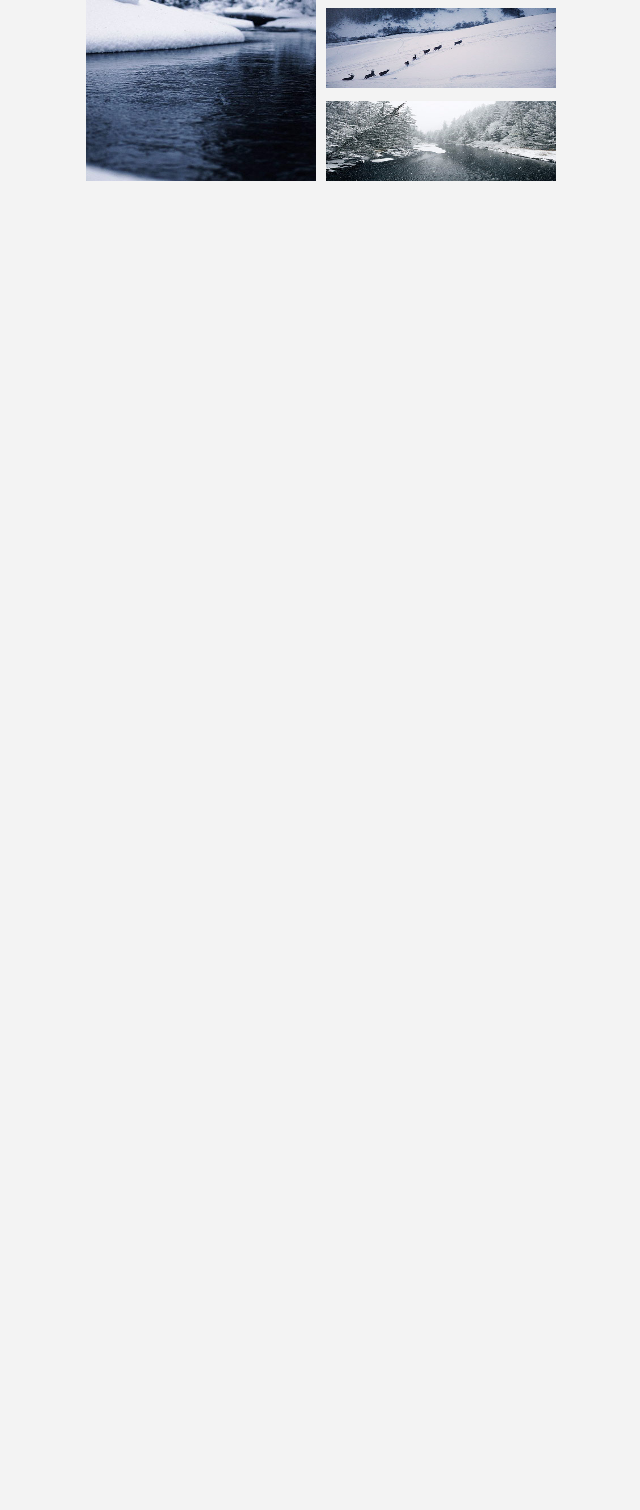
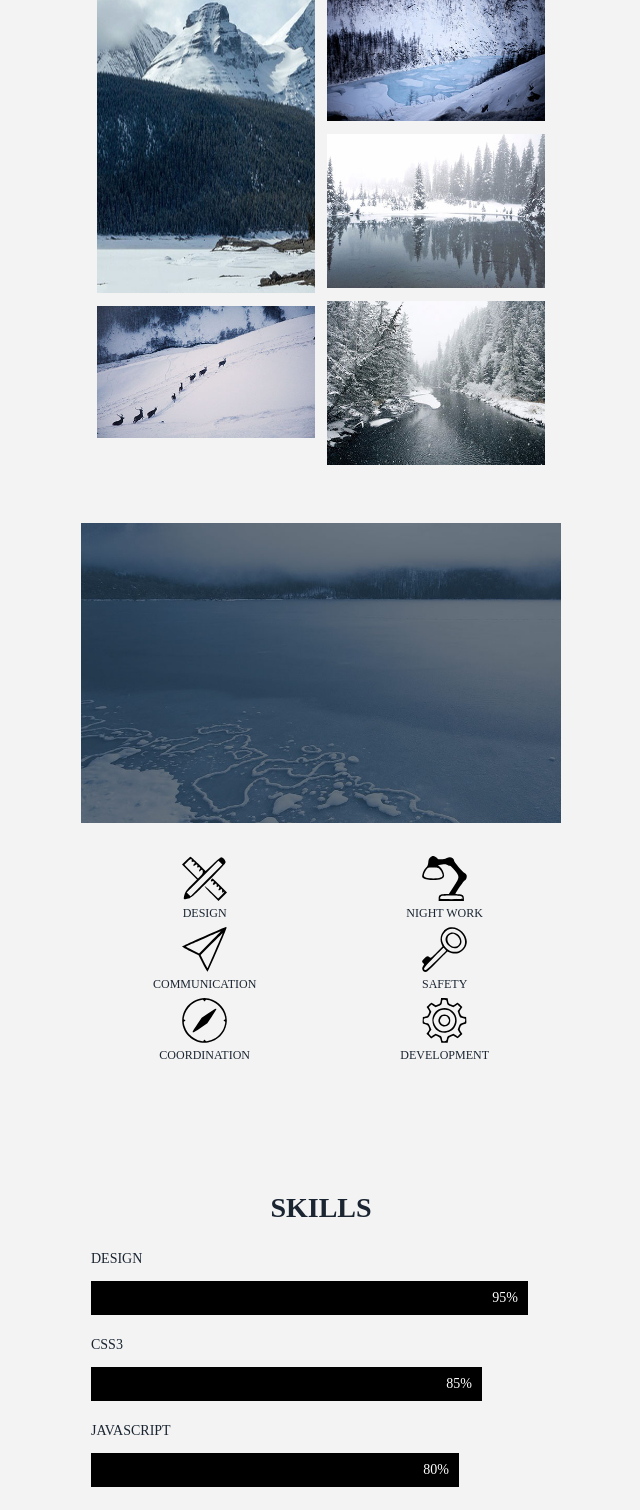
Before and after one commit to TarasBeyda/scriptum, a plain HTML site: page index.html in a window 1280 px wide. Shown: the part 1225-2735 px from the top of the page, without its empty margins (319-959 px from the left). Before the commit the page ends 1464 px from the top, so only its background shows below. Drawn offline with Linux system fonts and the light colour scheme.

Commit message:
to skils

```diff
--- a/css/style.css
+++ b/css/style.css
@@ -2,7 +2,7 @@ body {
     background: #f3f3f3;
 }
 .wrapper {
-    width: 480px;
+    max-width: 480px;
     margin: auto;
 }
 .clearfix::after {
@@ -43,6 +43,7 @@ h3 {
 
 .head {
     height: 300px;
+    width: 100%;
     background: url(/img/head__bg.jpg) no-repeat 50% 50%;
     background-size: cover;
     display: flex;
@@ -57,12 +58,13 @@ h3 {
 
 .about {
     text-align: center;
+    margin: 100px 10px 0;
 }
 .about h2 {
-    margin: 100px 0 15px;
+    margin: 0 0 15px;
 }
 .about img[alt='aboutImg'] {
-    width: 260px;
+    width: 100%;
     height: 175px;
     margin: 0 0 15px 0;
 }
@@ -77,10 +79,10 @@ h3 {
 
 .works {
     text-align: center;
-    margin: 0 0 50px 0;
+    margin: 100px 10px 50px 10px;
 }
 .works h3 {
-    margin: 100px 0 25px 0;
+    margin: 0 0 25px 0;
 }
 .works li, .works a {
     color: #1a2531;
@@ -108,49 +110,100 @@ h3 {
 }
 .works__img {
     margin: 20px 0 0 0;
+    display: flex;
+    justify-content: space-between;
 }
-.works__img img {
+.works__img img[alt="worksImg3"] {
+    height: 40%;
+}
+.works__img__left {
+    width: 50%;
+}
+.works__img__right {
+    width: 50%;
+}
+.works__img__left img,
+.works__img__right img {
+    width: 95%;
     margin: 5px;
 }
-.works__img {
+
+
+.web__develp {
+    text-align: center;
     display: flex;
-    flex-flow: wrap column;
+    flex-direction: column;
 }
-.box__1 img[alt='worksImg1'] {
-    width: 230px;
-    height: 100px;
+.web__develp p {
+    color: #1a2531;
+    font-family: "BaronNeue";
+    font-size: 12px;
+    margin-top: 3px;
 }
-.box__1 img[alt='worksImg2'] {
-    width: 230px;
-    height: 110px;
+.web__develp__icons {
+    width: 100%;
+    display: flex;
+    justify-content: space-around;
+    margin: 25px 0;
 }
-.box__1 img[alt='worksImg3'] {
-    width: 230px;
-    height: 180px;
-    float: right;
+.web__develp__box {
+    margin: 8px 5px;
 }
-.box__2 {
-    margin: -43px -238px 0 0;
+.web__develp__icons img {
+    height: 45px;
 }
-.box__2 img[alt='worksImg4'] {
-    width: 107px;
-    height: 95px;
+.img__web__develp {
+    width: 100%;
+    height: 300px;
+    background: url(/img/web__development__bg.jpg) no-repeat 50% 50%;
+    background-size: cover;
 }
-.box__2 img[alt='worksImg5'] {
-    width: 107px;
-    height: 95px;
+
+
+.skills {
+    margin: 100px 10px 0;
 }
-.box__3 img[alt='worksImg6'] {
-    width: 230px;
-    height: 80px;
+.skills p {
+    color: #1a2531;
+    font-family: "BaronNeue";
+    font-size: 14px;
+    margin-bottom: 15px;
 }
-.box__3 img[alt='worksImg7'] {
-    width: 230px;
-    height: 80px;
+.skills span {
+    margin-right: 10px;
 }
-.box__3 img[alt='worksImg8'] {
-    height: 238px;
-    width: 230px;
-    float: left;
-    margin-top: -60px;
+.skills__article {
+    text-align: center;
+    margin-bottom: 30px;
 }
+.design__rate,
+.css3__rate,
+.javascript__rate {
+    height: 14px;
+    background: #000;
+    color: #fff;
+    font-size: 14px;
+    padding: 10px 0;
+    margin-bottom: 23px;
+    text-align: right;
+}
+.design__rate {
+    width: 95%;
+}
+.css3__rate {
+    width: 85%;
+}
+.javascript__rate {
+    width: 80%;
+}
+
+
+.telephone {
+    display: flex;
+    flex-direction: column;
+}
+.telephone__left__box,
+.telephone__right__box {
+    display: flex;
+    justify-content: flex-start;
+}
--- a/index.html
+++ b/index.html
@@ -38,25 +38,102 @@
                 </ul>
             </nav>
             <div class="works__img">
-                <div class="box__1">
+                <div class="works__img__left">
                     <img src="img/works__img_1.jpg" alt="worksImg1">
+                    <img src="img/works__img_2.jpg" alt="worksImg2">
                     <img src="img/works__img_3.jpg" alt="worksImg3">
-                    <img src="img/works__img_2.jpg" alt="worksImg2">
+                    <img src="img/works__img_6.jpg" alt="worksImg6">
                 </div>
-                <div class="box__2">
+                <div class="works__img__right">
+                    <img src="img/works__img_8.jpg" alt="worksImg8">
                     <img src="img/works__img_4.jpg" alt="worksImg4">
                     <img src="img/works__img_5.jpg" alt="worksImg5">
-                </div>
-                <div class="box__3">
-                    <img src="img/works__img_8.jpg" alt="worksImg8">
-                    <img src="img/works__img_6.jpg" alt="worksImg6">
                     <img src="img/works__img_7.jpg" alt="worksImg7">
                 </div>
             </div>
         </div>
 
+        <div class="web__develp">
+            <div class="img__web__develp">
+                <img src="" alt="">
+            </div>
+            <div class="web__develp__icons">
+                <div class="web__develp__icons__left">
+                    <div class="web__develp__box">
+                        <img src="img/design_icon.svg" alt="designIcon">
+                        <p>DESIGN</p>
+                    </div>
+                    <div class="web__develp__box">
+                        <img src="img/communication_icon.svg" alt="communicationIcon">
+                        <p>COMMUNICATION</p>
+                    </div>
+                    <div class="web__develp__box">
+                        <img src="img/coordination_icon.svg" alt="coordinationIcon">
+                        <p>COORDINATION</p>
+                    </div>
+                </div>
+                <div class="web__develp__icons__right">
+                    <div class="web__develp__box">
+                        <img src="img/nightWork_icon.svg" alt="nightWorkIcon">
+                        <p>NIGHT WORK</p>
+                    </div>
+                    <div class="web__develp__box">
+                        <img src="img/safety_icon.svg" alt="safetyIcon">
+                        <p>SAFETY</p>
+                    </div>
+                    <div class="web__develp__box">
+                        <img src="img/development_icon.svg" alt="developmentIcon">
+                        <p>DEVELOPMENT</p>
+                    </div>
+                </div>
+            </div>
+        </div>
+
+        <div class="skills">
+            <article class="skills__article">
+                <h2>SKILLS</h2>
+            </article>
+            <p>DESIGN</p>
+            <div class="design__rate"><span>95%</span></div>
+            <p>CSS3</p>
+            <div class="css3__rate"><span>85%</span></div>
+            <p>JAVASCRIPT</p>
+            <div class="javascript__rate"><span>80%</span></div>
+        </div>
+
+<!--
+        <div class="telephone">
+            <div class="telephone__left__box">
+                <div class="telephone__icons">
+                    <img src="img/beautiful_photos_icon.svg" alt="beautifulPhotosIcon">
+                </div>
+                <p>BEAUTIFUL PHOTOS</p>
+                <p>It is a long established fact that a reader will be distracted by the readable content of a page when looking at its layout. The point of using Lorem Ipsum is that it has a more-or-less.</p>
+                <div class="telephone__icons">
+                    <img src="img/full_responsive_icon.svg" alt="fullResponsiveIcon">
+                </div>
+                <p>FULL RESPONSIVE</p>
+                <p>Integer quis tortor metus. Aliquam et lacus nulla. Pellentesque habitant morbi tristique senectus et netus et malesuada fames ac turpis egestas. Cras ut eros nibh</p>
+            </div>
+            <div class="telephone__center__box">
+                <img src="img/telephone__image.png" alt="telephoneImage">
+            </div>
+            <div class="telephone__right__box">
+                <div class="telephone__icons">
+                    <img src="img/retina_ready_icon.svg" alt="retinaReadyIcon">
+                </div>
+                <p>RETINA READ</p>
+                <p>Proin vitae quam mollis diam faucibus porta hendrerit vitae diam. Aenean cursus massa quis sem dictum convallis. Morbi ornare rutrum tellus, eu dapibus magna iaculis dictum. Nam nibh arcu.</p>
+                <div class="telephone__icons">
+                    <img src="img/crafted_on_coffescript.svg" alt="craftedOnCoffescript">
+                </div>
+                <p>CRAFTED ON COFFEESCRIPT</p>
+                <p>Sed a ipsum molestie, pellentesque felis at, vestibulum nunc. Aenean eu tristique elit. Vivamus ullamcorper id ante nec condimentum. In eleifend convallis ante in semper. Nam vitae com.</p>
+            </div>
+        </div>
+-->
+
     </div>
-
 
 </body>
 
```
Also changed, not shown: img/beautiful_photos_icon.svg (added), img/communication_icon.svg (added), img/coordination_icon.svg (added), img/crafted_on_coffescript.svg (added), img/design_icon.svg (added), img/development_icon.svg (added), img/full_responsive_icon.svg (added), img/nightWork_icon.svg (added), img/retina_ready_icon.svg (added), img/safety_icon.svg (added), img/telephone__image.png (added), img/web__development__bg.jpg (added), Без-назви-1.jpg (added).
